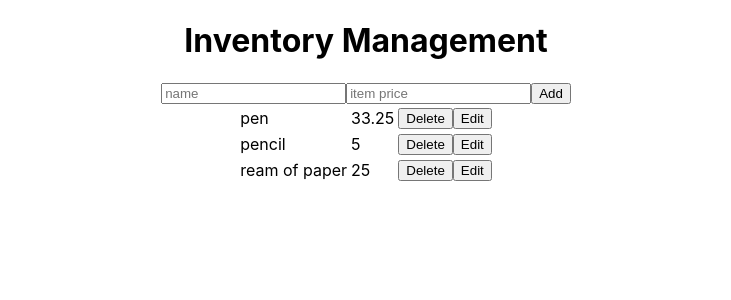
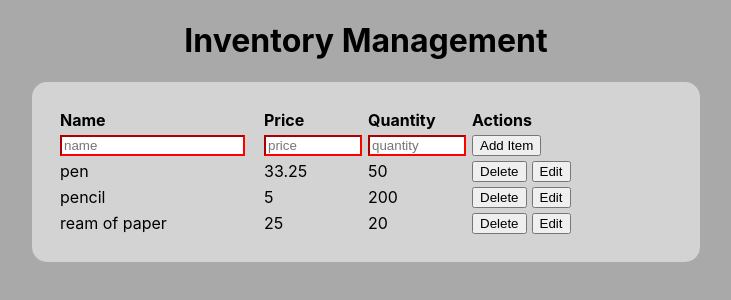
Before and after one commit to yashkir/shopbridge, a React (Create React App) app: page / in a window 1280 px wide. Shown: the top 300 px of the page, without its empty margins (274-1005 px from the left). Built offline with nearby package versions, Linux system fonts and the light colour scheme.

Commit message:
style and validate everything

```diff
--- a/src/components/AddItem/AddItem.js
+++ b/src/components/AddItem/AddItem.js
@@ -1,4 +1,5 @@
-import { useState } from 'react';
+import { useState, useEffect } from 'react';
+import { validateName, validatePrice, validateQuantity } from '../../utils/validators';
 
 
 export function AddItem({ doCreateItem }) {
@@ -7,28 +8,74 @@ export function AddItem({ doCreateItem }) {
     price: "",
   });
 
+  const [formError, setFormError] = useState('');
+  const [nameInvalid, setNameInvalid] = useState(false);
+  const [priceInvalid, setPriceInvalid] = useState(false);
+  const [quantityInvalid, setQuantityInvalid] = useState(false);
+
+  // Validate
+  useEffect(() => {
+    const nameError = validateName(formData.name);
+    const priceError = validatePrice(formData.price);
+    const quantityError = validateQuantity(formData.quantity);
+
+    nameError ? setNameInvalid(true) : setNameInvalid(false);
+    priceError ? setPriceInvalid(true) : setPriceInvalid(false);
+    quantityError ? setQuantityInvalid(true) : setQuantityInvalid(false);
+  }, [formData]);
+
   function handleSubmit(e) {
     e.preventDefault();
 
-    // TODO validate here
+    const nameError = validateName(formData.name);
+    const priceError = validatePrice(formData.price);
+    const quantityError = validateQuantity(formData.quantity);
+
+    if (nameError || priceError || quantityError) {
+      setFormError(nameError || priceError || quantityError);
+      return;
+    }
+
+    setFormError('');
     doCreateItem(formData);
   }
 
   return (
-    <form onSubmit={handleSubmit}>
+    <tr>
+      <td>
         <input
+          className={nameInvalid ? "invalid-input" : null}
           type="text"
           placeholder="name"
           value={formData.name}
           onChange={(e) => setFormData({ ...formData, name: e.target.value })}
-        required />
-      <input
+          required
+        />
+      </td>
+      <td>
+        <input style={{width: "90%"}}
+          className={priceInvalid ? "invalid-input" : null}
           type="number"
-        placeholder="item price"
+          placeholder="price"
           value={formData.price}
           onChange={(e) => setFormData({ ...formData, price: e.target.value })}
-        required />
-      <button type="submit">Add</button>
-    </form>
+          required
+        />
+      </td>
+      <td>
+        <input style={{width: "90%"}}
+          className={quantityInvalid ? "invalid-input" : null}
+          type="number"
+          placeholder="quantity"
+          value={formData.quantity}
+          onChange={(e) => setFormData({ ...formData, quantity: e.target.value })}
+          required
+        />
+      </td>
+      <td>
+        <button onClick={handleSubmit}>Add Item</button>
+        <em><small> {formError}</small></em>
+      </td>
+    </tr>
   );
 }
--- a/src/components/Inventory/Inventory.js
+++ b/src/components/Inventory/Inventory.js
@@ -5,8 +5,9 @@ import {
   updateItem,
   deleteItem
 } from '../../services/api-service';
-import { AddItem } from "../AddItem/AddItem";
-import { ItemRow } from "../ItemRow/ItemRow";
+import { AddItem } from '../AddItem/AddItem';
+import { ItemRow } from '../ItemRow/ItemRow';
+import styles from './Inventory.module.css';
 
 export function Inventory() {
   const [items, setItems] = useState([]);
@@ -46,10 +47,18 @@ export function Inventory() {
   }
 
   return (
-    <div style={{ display: "flex", flexDirection: "column", alignItems: "center", textAlign: "left" }}>
+    <div className={styles.tableWrapper}>
+      <table className={styles.table}>
+        <thead>
+          <tr>
+            <td className={styles.col1}>Name</td>
+            <td className={styles.col2}>Price</td>
+            <td className={styles.col3}>Quantity</td>
+            <td className={styles.col4}>Actions</td>
+          </tr>
+        </thead>
+        <tbody>
           <AddItem doCreateItem={doCreateItem} />
-
-      <table>
           {items.length ? items.map((item) => <ItemRow
             key={item.id}
             item={item}
@@ -58,7 +67,8 @@ export function Inventory() {
             doUpdateItem={doUpdateItem} />
           )
           :
-          <div>No items</div>}
+          <tr><td>No items</td></tr>}
+        </tbody>
       </table>
 
     </div>
--- /dev/null
+++ b/src/components/Inventory/Inventory.module.css
@@ -0,0 +1,38 @@
+.tableWrapper {
+  display: flex;
+  flex-direction: column;
+  align-items: center;
+  text-align: left;
+}
+
+.table {
+  table-layout: fixed;
+  width: 350px;
+  padding: 25px;
+  border-radius: 15px;
+  background-color: lightgrey;
+}
+
+.table td {
+  overflow: hidden;
+}
+
+.table thead {
+  font-weight: bold;
+}
+
+.col1 {
+  width: 200px;
+}
+
+.col2 {
+  width: 100px;
+}
+
+.col3 {
+  width: 100px;
+}
+
+.col4 {
+  width: 200px;
+}
--- a/src/components/ItemRow/ItemRow.js
+++ b/src/components/ItemRow/ItemRow.js
@@ -1,4 +1,6 @@
-import { useState } from 'react';
+import { useEffect, useState } from 'react';
+import { validateName, validatePrice, validateQuantity } from '../../utils/validators';
+import styles from './ItemRow.module.css';
 
 
 export function ItemRow(props) {
@@ -7,10 +9,41 @@ export function ItemRow(props) {
   const [formData, setFormData] = useState({
     name: item.name,
     price: item.price,
+    quantity: item.quantity,
   });
+  const [formError, setFormError] = useState('');
+  const [nameInvalid, setNameInvalid] = useState(false);
+  const [priceInvalid, setPriceInvalid] = useState(false);
+  const [quantityInvalid, setQuantityInvalid] = useState(false);
 
   const DELETE = 'DELETE';
   const EDIT = 'EDIT';
+
+  // Validate
+  useEffect(() => {
+    const nameError = validateName(formData.name);
+    const priceError = validatePrice(formData.price);
+    const quantityError = validateQuantity(formData.quantity);
+
+    nameError ? setNameInvalid(true) : setNameInvalid(false);
+    priceError ? setPriceInvalid(true) : setPriceInvalid(false);
+    quantityError ? setQuantityInvalid(true) : setQuantityInvalid(false);
+  }, [formData]);
+
+  function handleUpdate() {
+    const nameError = validateName(formData.name);
+    const priceError = validatePrice(formData.price);
+    const quantityError = validateQuantity(formData.quantity);
+
+    if (nameError || priceError || quantityError) {
+      setFormError(nameError || priceError || quantityError);
+      return;
+    }
+
+    setFormError('');
+    doUpdateItem(item.id, formData);
+    setActiveAction(null);
+  }
 
   let actions;
 
@@ -18,13 +51,10 @@ export function ItemRow(props) {
     case DELETE:
       actions =
         <>
-          Delete this item?
-          <button onClick={() => {
-            doDeleteItem(item.id);
-            setActiveAction(null);
-          }}
+          <button style={{backgroundColor: "red" }}
+            onClick={() => { doDeleteItem(item.id); setActiveAction(null); }}
           >
-            DELETE
+            Confirm DELETE
           </button>
           <button onClick={() => setActiveAction(null)}>cancel</button>
         </>;
@@ -32,15 +62,10 @@ export function ItemRow(props) {
     case EDIT:
       actions =
         <>
-          Save changes?
-          <button onClick={() => {
-            doUpdateItem(item.id, formData);
-            setActiveAction(null);
-          }}
-          >
-            Save
+          <button onClick={() => { handleUpdate(item.id, formData); }} >
+            Save Data
           </button>
-          <button onClick={() => setActiveAction(null)}>cancel</button>
+          <button onClick={() => setActiveAction(null)}>Cancel</button>
         </>;
       break;
     default:
@@ -53,22 +78,36 @@ export function ItemRow(props) {
 
   if (activeAction === EDIT) {
     return (
-      <tr>
+      <tr className={styles.itemRow}>
         <td>
-          <input
+          <input style={{width: "90%"}}
+            className={nameInvalid ? "invalid-input" : null}
             type="text"
             placeholder="name"
             value={formData.name}
             onChange={(e) => setFormData({ ...formData, name: e.target.value })}
-            required />
+            required
+          />
         </td>
         <td>
-          <input
+          <input style={{width: "90%"}}
+            className={priceInvalid ? "invalid-input" : null}
             type="number"
-            placeholder="item price"
+            placeholder="price"
             value={formData.price}
             onChange={(e) => setFormData({ ...formData, price: e.target.value })}
-            required />
+            required
+          />
+        </td>
+        <td>
+          <input style={{width: "90%"}}
+            className={quantityInvalid ? "invalid-input" : null}
+            type="number"
+            placeholder="quantity"
+            value={formData.quantity}
+            onChange={(e) => setFormData({ ...formData, quantity: e.target.value })}
+            required
+          />
         </td>
         <td>
           {actions}
@@ -78,12 +117,15 @@ export function ItemRow(props) {
   }
 
   return (
-    <tr>
+    <tr className={styles.itemRow}>
       <td>
         {item.name}
       </td>
       <td>
         {item.price}
+      </td>
+      <td>
+        {item.quantity}
       </td>
       <td>
         {actions}
--- /dev/null
+++ b/src/components/ItemRow/ItemRow.module.css
@@ -0,0 +1,3 @@
+.itemRow button + button {
+  margin-left: 5px;
+}
--- a/src/index.css
+++ b/src/index.css
@@ -5,9 +5,18 @@ body {
     sans-serif;
   -webkit-font-smoothing: antialiased;
   -moz-osx-font-smoothing: grayscale;
+  background-color: darkgrey;
 }
 
 code {
   font-family: source-code-pro, Menlo, Monaco, Consolas, 'Courier New',
     monospace;
 }
+
+.invalid-input {
+  border-color: red;
+}
+
+input:focus.invalid-input {
+  background-color: pink;
+}
--- /dev/null
+++ b/src/utils/validators.js
@@ -0,0 +1,24 @@
+function validateName(name) {
+  const error = name ? '' : 'Name required';
+  console.log(error);
+  return error;
+}
+
+function validatePrice(price) {
+  const regexA = /^\d*\.?\d+/;
+  const regexB = /^\d+\.?\d*/;
+  const error = regexA.test(price) || regexB.test(price) ? '' : 'Price is not valid';
+  return error;
+}
+
+function validateQuantity(price) {
+  const regex = /^\d+/;
+  const error = regex.test(price) ? '' : 'Quantity is not valid';
+  return error;
+}
+
+export {
+  validateName,
+  validatePrice,
+  validateQuantity,
+}
```
Also changed, not shown: src/App.css (line endings or trailing spaces), 1 other file (tests, documents, lock files or other folders). Lines whose indentation alone changed are shown as unchanged.
